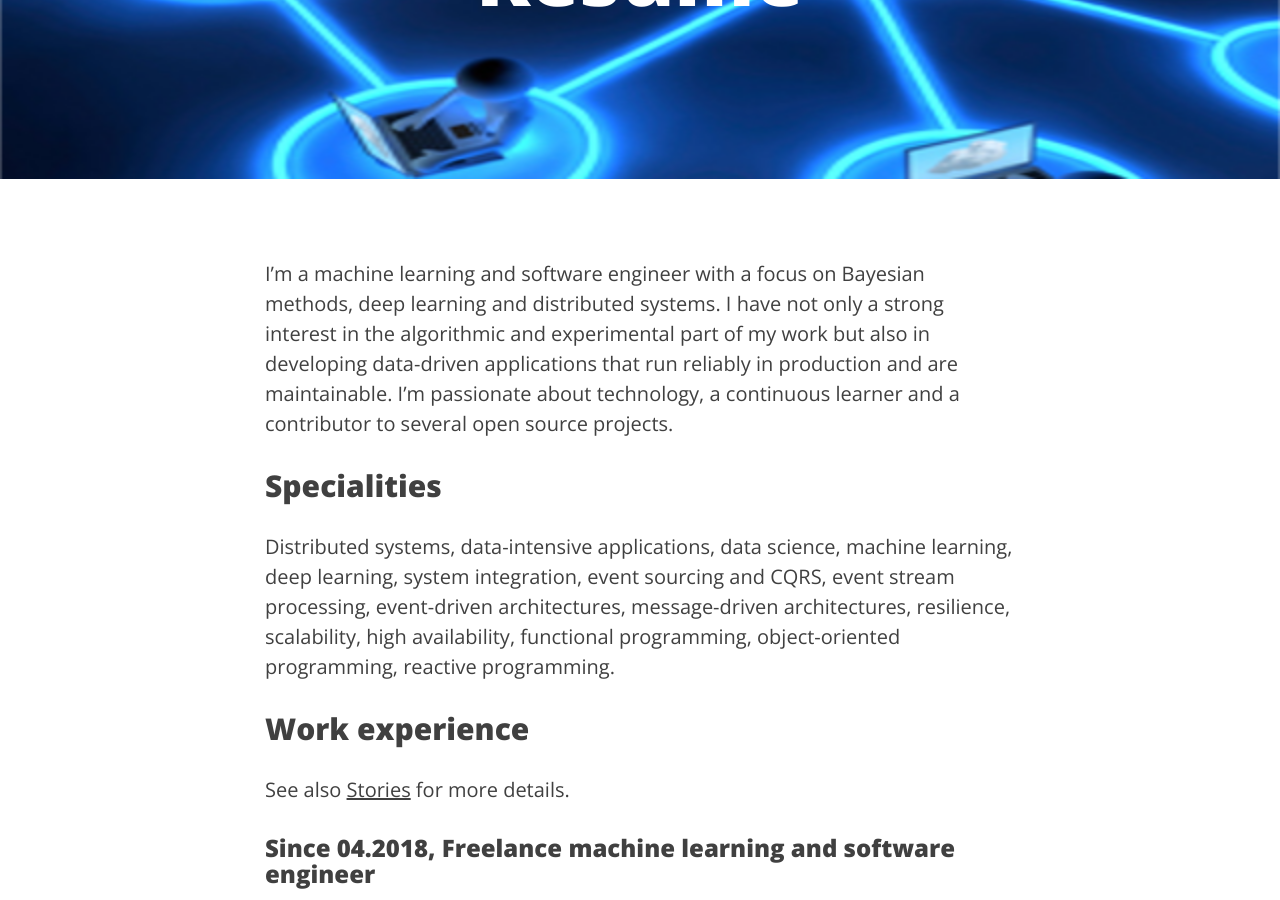
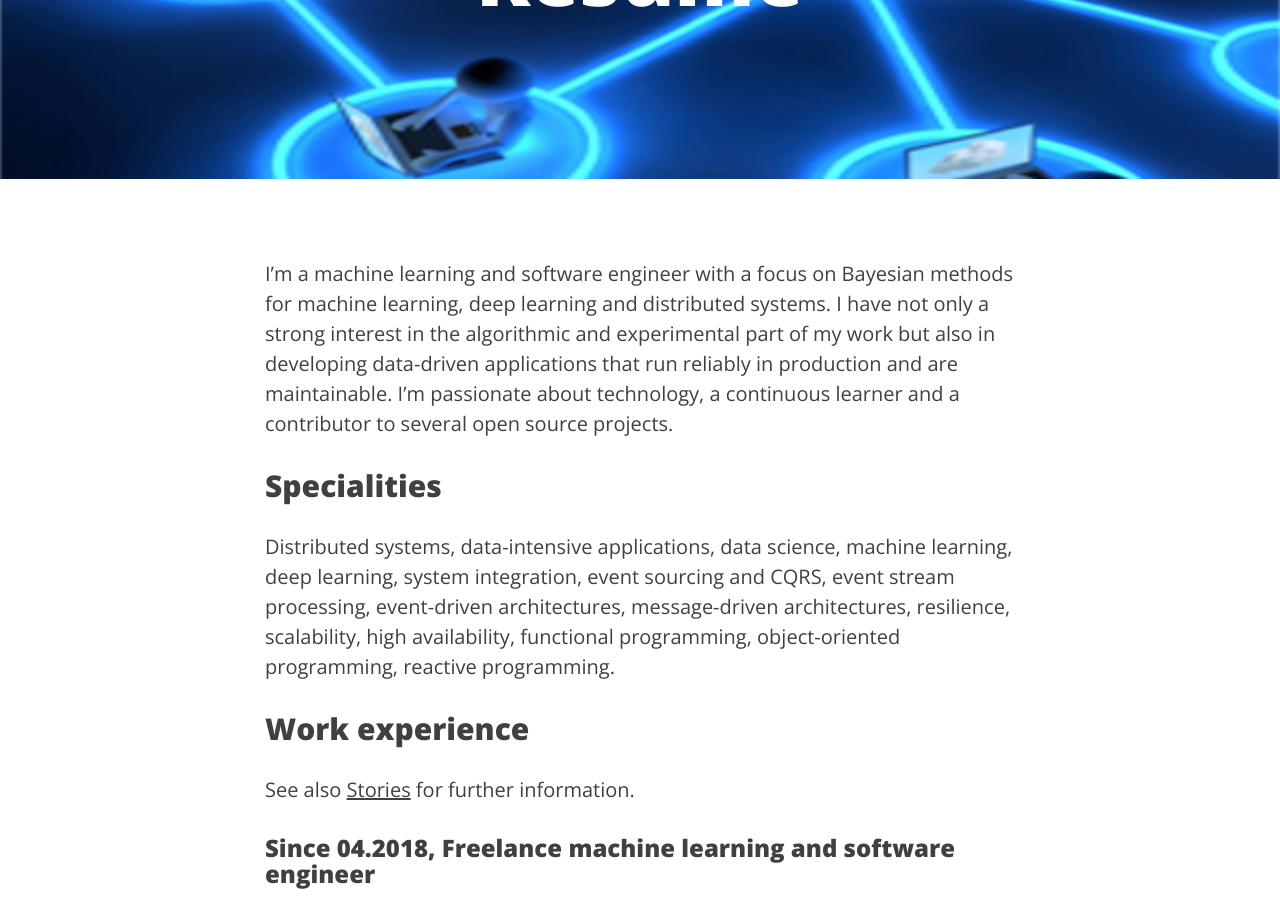
Before and after one commit to krasserm/krasserm.github.io, a Jekyll site: the page built from resume.md, in a window 1280 px wide and 900 px high, scrolled down 219 px. Built offline with Jekyll 4.4.1, drawn with Linux system fonts in a browser that asks for light colours.

Commit message:
Minor edit

```diff
--- a/resume.md
+++ b/resume.md
@@ -4,10 +4,10 @@
 header-img: "img/distributed.png"
 ---
 
-I'm a machine learning and software engineer with a focus on Bayesian methods, deep learning and distributed systems.
-I have not only a strong interest in the algorithmic and experimental part of my work but also in developing data-driven
-applications that run reliably in production and are maintainable. I'm passionate about technology, a continuous learner
-and a contributor to several open source projects.
+I'm a machine learning and software engineer with a focus on Bayesian methods for machine learning, deep learning and
+distributed systems. I have not only a strong interest in the algorithmic and experimental part of my work but also in
+developing data-driven applications that run reliably in production and are maintainable. I'm passionate about technology,
+a continuous learner and a contributor to several open source projects.
 
 ## Specialities
 
@@ -30,7 +30,7 @@
 
 ## Work experience
 
-See also [Stories](/stories/) for more details.
+See also [Stories](/stories/) for further information.
 
 ### Since 04.2018, Freelance machine learning and software engineer
 
```
